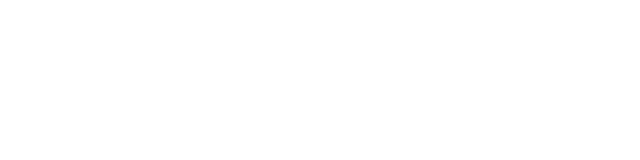
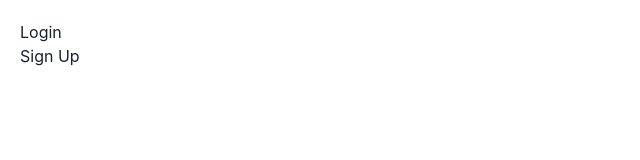
Before and after one commit to SimonL26/RoomEase, a React (Vite) app in the folder client/RoomEase/: page / in a window 1280 px wide. Shown: the top 160 px of the page, without its empty margins (0-640 px from the left). Built offline with nearby package versions, Linux system fonts and the light colour scheme.

Commit message:
Added routing and handling not found errors

```diff
--- a/client/RoomEase/package.json
+++ b/client/RoomEase/package.json
@@ -13,10 +13,15 @@
     "@emotion/react": "^11.10.6",
     "@emotion/styled": "^11.10.6",
     "@hookform/resolvers": "^2.9.11",
+    "@types/react-router-dom": "^5.3.3",
     "framer-motion": "^10.9.1",
+    "localforage": "^1.10.0",
+    "match-sorter": "^6.3.1",
     "react": "^18.2.0",
     "react-dom": "^18.2.0",
     "react-hook-form": "^7.43.6",
+    "react-router-dom": "^6.9.0",
+    "sort-by": "^0.0.2",
     "zod": "^3.20.6"
   },
   "devDependencies": {
--- a/client/RoomEase/src/index.css
+++ b/client/RoomEase/src/index.css
@@ -0,0 +1,3 @@
+body {
+    padding: 20px;
+}
--- a/client/RoomEase/src/main.tsx
+++ b/client/RoomEase/src/main.tsx
@@ -1,14 +1,23 @@
 import React from 'react'
 import ReactDOM from 'react-dom/client'
 import { ChakraProvider } from '@chakra-ui/react'
-import App from './App'
-//import 'bootstrap/dist/css/bootstrap.css'
+import { createBrowserRouter, RouterProvider } from 'react-router-dom'
 import './index.css'
+import Home from './routes/Home'
+import NotFoundErrorPage from './routes/NotFoundErrorPage'
+
+const router = createBrowserRouter([
+  {
+    path: '/',
+    element: <Home />,
+    errorElement: <NotFoundErrorPage />
+  }
+])
 
 ReactDOM.createRoot(document.getElementById('root') as HTMLElement).render(
   <React.StrictMode>
     <ChakraProvider>
-      <App />
+      <RouterProvider router={router}/>
     </ChakraProvider>
   </React.StrictMode>
 )
--- /dev/null
+++ b/client/RoomEase/src/routes/Home.tsx
@@ -0,0 +1,22 @@
+import {
+    List,
+    ListItem,
+    Link
+  } from '@chakra-ui/react'
+
+const Home = () => {
+  return (
+    <>
+        <List>
+            <ListItem>
+                <Link href={`/login`}>Login</Link>
+            </ListItem>
+            <ListItem>
+                <Link href={`/register`}>Sign Up</Link>
+            </ListItem>
+        </List>
+    </>
+  )
+}
+
+export default Home
--- /dev/null
+++ b/client/RoomEase/src/routes/NotFoundErrorPage.tsx
@@ -0,0 +1,29 @@
+import { useRouteError, isRouteErrorResponse} from "react-router-dom";
+import { Container, Box, Text } from '@chakra-ui/react'
+
+
+const NotFoundErrorPage = () => {
+    const error = useRouteError();
+
+    if(isRouteErrorResponse(error)){
+        return (
+            <Container centerContent maxW={'container.xl'}>
+                <Box>
+                    <Text fontSize={'5xl'} as='b'>{error.status} {error.statusText}</Text>
+                </Box>
+                <Box>
+                    {error.error?.message && <Text fontSize={'4xl'}>Oops! {error.error.message}</Text>}
+                </Box>
+            </Container>
+        )
+    }else{
+        return (
+            <Container maxW={'container.md'}>
+                <Text fontSize={'5xl'} as='b'>Oops! An unexpected error has occur</Text>
+            </Container>
+        )
+    }
+
+}
+
+export default NotFoundErrorPage
```
Also changed, not shown: client/RoomEase/src/App.tsx (deleted, +0 -10 lines), client/RoomEase/src/App.css (deleted), 1 other file (tests, documents, lock files or other folders).
